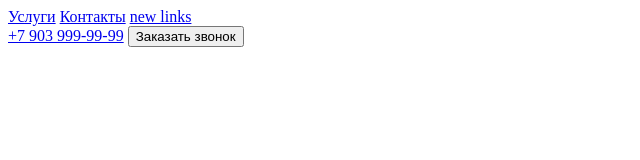
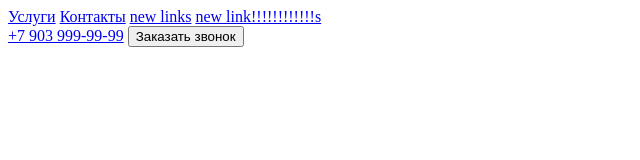
Before and after one commit to webmic/special-app, a plain HTML site: page index.html in a window 1280 px wide. Shown: the whole page, without its empty margins (0-640 px from the left). Drawn offline with nearby package versions, Linux system fonts and the light colour scheme.

Commit message:
added !!!!!

```diff
--- a/index.html
+++ b/index.html
@@ -15,6 +15,7 @@
             <a href="#services">Услуги</a>
             <a href="#contacts">Контакты</a>
             <a href="#links">new links</a>
+            <a href="#links">new link!!!!!!!!!!!!s</a>
         </nav>
         <div>
             <a href="tel:+79039999999">+7 903 999-99-99</a>
```
